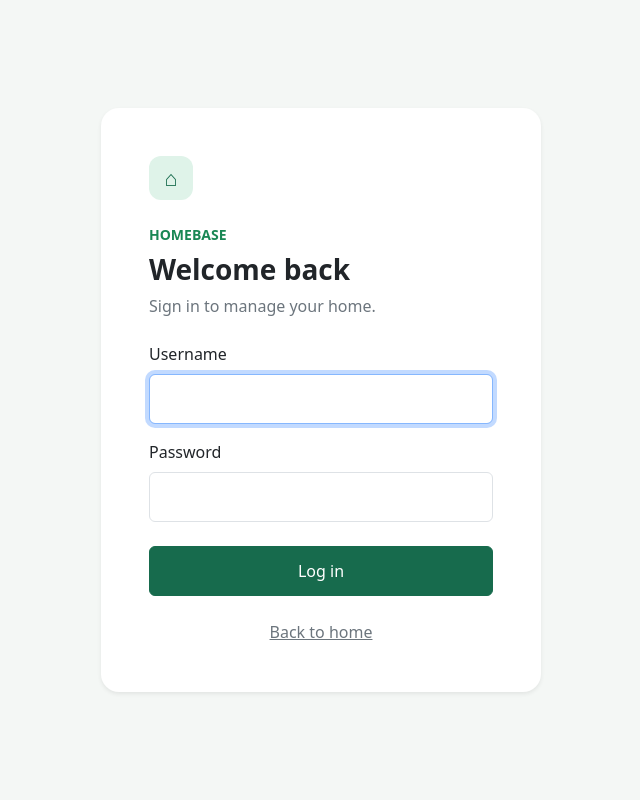
After one commit to hmchadwick14-cloud/401_Project_CRUD, a Node server app: page /login in a window 1280 px wide. The commit adds this page. Shown: the whole page, without its empty margins (319-959 px from the left). Run offline with Node 20, Linux system fonts and the light colour scheme.

Commit message:
add a login page and make login required to view the tables

```diff
--- a/app.js
+++ b/app.js
@@ -2,12 +2,37 @@ require('dotenv').config();
 const express = require('express');
 const path = require('path');
 const { randomBytes, scrypt: scryptCallback } = require('crypto');
+const { timingSafeEqual, createHmac } = require('crypto');
 const { promisify } = require('util');
 const scrypt = promisify(scryptCallback);
 
 const app = express();
 app.use(express.urlencoded({ extended: false }));
 app.use(express.json());
+
+const SESSION_SECRET = process.env.SESSION_SECRET || randomBytes(32).toString('hex');
+function signSession(userId) {
+  const payload = Buffer.from(JSON.stringify({ userId, expiresAt: Date.now() + 8 * 60 * 60 * 1000 })).toString('base64url');
+  const signature = createHmac('sha256', SESSION_SECRET).update(payload).digest('base64url');
+  return `${payload}.${signature}`;
+}
+function readSession(token) {
+  if (!token) return null;
+  const [payload, signature] = token.split('.');
+  if (!payload || !signature) return null;
+  const expected = createHmac('sha256', SESSION_SECRET).update(payload).digest();
+  const actual = Buffer.from(signature, 'base64url');
+  if (actual.length !== expected.length || !timingSafeEqual(actual, expected)) return null;
+  try {
+    const session = JSON.parse(Buffer.from(payload, 'base64url').toString());
+    return session.expiresAt > Date.now() ? session : null;
+  } catch { return null; }
+}
+app.use((req, res, next) => {
+  const cookie = req.headers.cookie?.split(';').map(part => part.trim()).find(part => part.startsWith('homebase_session='));
+  req.loginSession = readSession(cookie?.slice('homebase_session='.length));
+  next();
+});
 
 app.set('view engine', 'ejs');
 app.set('views', path.join(__dirname, 'views'));
@@ -24,6 +49,14 @@ async function hashPassword(password) {
   const salt = randomBytes(16).toString('hex');
   const derivedKey = await scrypt(password, salt, 64);
   return `scrypt$${salt}$${derivedKey.toString('hex')}`;
+}
+
+async function verifyPassword(password, storedHash) {
+  const [algorithm, salt, keyHex] = (storedHash || '').split('$');
+  if (algorithm !== 'scrypt' || !salt || !/^[a-f0-9]{128}$/i.test(keyHex || '')) return false;
+  const expected = Buffer.from(keyHex, 'hex');
+  const actual = await scrypt(password, salt, expected.length);
+  return timingSafeEqual(actual, expected);
 }
 
 
@@ -70,6 +103,12 @@ function showError(res, message, status = 500) {
   res.status(status).render('error', { message });
 }
 
+// Send anyone who hasn't logged in back to the home page
+function requireLogin(req, res, next) {
+  if (req.loginSession?.userId) return next();
+  res.redirect('/login');
+}
+
 app.get('/', async (req, res) => {
   try {
     const users = await supabaseRequest(`${TABLE}?select=user_id,username,email&order=username.asc`);
@@ -79,9 +118,29 @@ app.get('/', async (req, res) => {
   }
 });
 
-app.get('/addUser', (req, res) => res.render('addUser'));
+app.get('/login', (req, res) => res.render('login', { error: null }));
 
-app.post('/addUser', async (req, res) => {
+app.post('/login', async (req, res) => {
+  try {
+    const username = req.body.username?.trim();
+    const password = req.body.password || '';
+    if (!username || !password) return res.status(400).render('login', { error: 'Enter your username and password.' });
+    const query = new URLSearchParams({ select: 'user_id,password', username: `eq.${username}`, limit: '1' });
+    const rows = await supabaseRequest(`${TABLE}?${query}`);
+    if (!rows.length || !(await verifyPassword(password, rows[0].password))) {
+      return res.status(401).render('login', { error: 'That username or password was not recognized.' });
+    }
+    const token = signSession(rows[0].user_id);
+    res.setHeader('Set-Cookie', `homebase_session=${token}; HttpOnly; SameSite=Lax; Path=/; Max-Age=28800${process.env.NODE_ENV === 'production' ? '; Secure' : ''}`);
+    res.redirect('/');
+  } catch (error) {
+    showError(res, error.message);
+  }
+});
+
+app.get('/addUser', requireLogin, (req, res) => res.render('addUser'));
+
+app.post('/addUser', requireLogin, async (req, res) => {
   try {
     const username = req.body.username?.trim() || null;
     const email = req.body.email?.trim() || null;
@@ -153,7 +212,7 @@ app.post('/index/:user_id/delete', async (req, res) => {
 
 
 // Display all appliances
-app.get('/appliances', async (req, res) => {
+app.get('/appliances', requireLogin, async (req, res) => {
   try {
     const appliances = await supabaseRequest(
       'appliances?select=appliance_id,name,type,brand,model,category,purchase_date&order=appliance_id.desc'
@@ -167,7 +226,7 @@ app.get('/appliances', async (req, res) => {
 
 
 // Show the Add Appliance form
-app.get('/addAppliance', (req, res) => {
+app.get('/addAppliance', requireLogin, (req, res) => {
   res.render('addAppliance');
 });
 
--- a/views/index.ejs
+++ b/views/index.ejs
@@ -11,6 +11,7 @@
     <div class="d-flex justify-content-between align-items-center mb-4">
       <div><h1 class="mb-1">Users</h1><p class="text-secondary mb-0">Supabase table: <code>public.admin_users</code></p></div>
       <div class="d-flex gap-2">
+        <a class="btn btn-outline-secondary" href="/login">Log in</a>
         <a class="btn btn-outline-primary" href="/appliances">Maintain Appliances</a>
         <a class="btn btn-primary" href="/addUser">Add a user</a>
       </div>
--- /dev/null
+++ b/views/login.ejs
@@ -0,0 +1,44 @@
+<!DOCTYPE html>
+<html lang="en">
+<head>
+  <meta charset="UTF-8">
+  <meta name="viewport" content="width=device-width, initial-scale=1">
+  <title>Log in | HomeBase</title>
+  <link href="https://cdn.jsdelivr.net/npm/bootstrap@5.3.3/dist/css/bootstrap.min.css" rel="stylesheet">
+  <style>
+    body { min-height: 100vh; background: #f4f7f5; }
+    .login-card { max-width: 440px; border: 0; border-radius: 18px; }
+    .brand-mark { width: 44px; height: 44px; display: grid; place-items: center; border-radius: 12px; background: #dff3e9; color: #176b4d; font-size: 1.35rem; }
+    .form-control { padding: .75rem .9rem; }
+    .btn-primary { background: #176b4d; border-color: #176b4d; padding: .75rem; }
+    .btn-primary:hover { background: #12583f; border-color: #12583f; }
+  </style>
+</head>
+<body class="d-flex align-items-center justify-content-center p-3">
+  <main class="card login-card shadow-sm w-100">
+    <div class="card-body p-4 p-md-5">
+      <div class="brand-mark mb-4" aria-hidden="true">⌂</div>
+      <p class="text-uppercase small fw-semibold text-success mb-2">HomeBase</p>
+      <h1 class="h3 fw-bold mb-2">Welcome back</h1>
+      <p class="text-secondary mb-4">Sign in to manage your home.</p>
+
+      <% if (error) { %>
+        <div class="alert alert-danger" role="alert"><%= error %></div>
+      <% } %>
+
+      <form action="/login" method="post">
+        <div class="mb-3">
+          <label for="username" class="form-label">Username</label>
+          <input class="form-control" id="username" name="username" autocomplete="username" required autofocus>
+        </div>
+        <div class="mb-4">
+          <label for="password" class="form-label">Password</label>
+          <input class="form-control" type="password" id="password" name="password" autocomplete="current-password" required>
+        </div>
+        <button class="btn btn-primary w-100" type="submit">Log in</button>
+      </form>
+      <p class="text-center mt-4 mb-0"><a class="link-secondary" href="/">Back to home</a></p>
+    </div>
+  </main>
+</body>
+</html>
```
